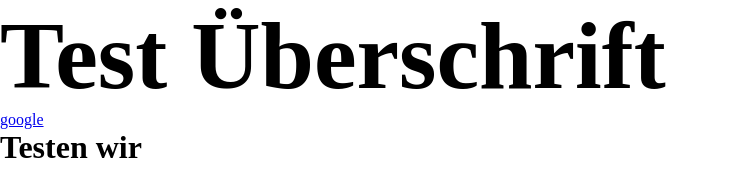
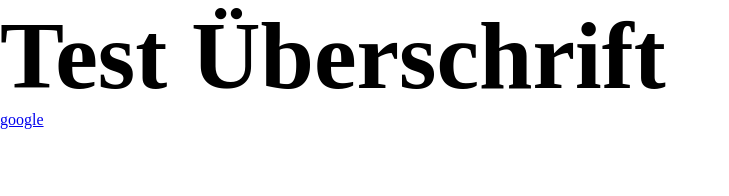
Before and after one commit to maikmuc80/test_merge, a plain HTML site: page index.html in a window 1280 px wide. Shown: the whole page, without its empty margins (0-729 px from the left). Drawn offline with Linux system fonts and the light colour scheme.

Commit message:
Überschrift raus

```diff
--- a/index.html
+++ b/index.html
@@ -12,6 +12,5 @@
     <section>
         <a href="https://google.de">google</a>
     </section>
-    <h1>Testen wir </h1>
 </body>
 </html>
```
